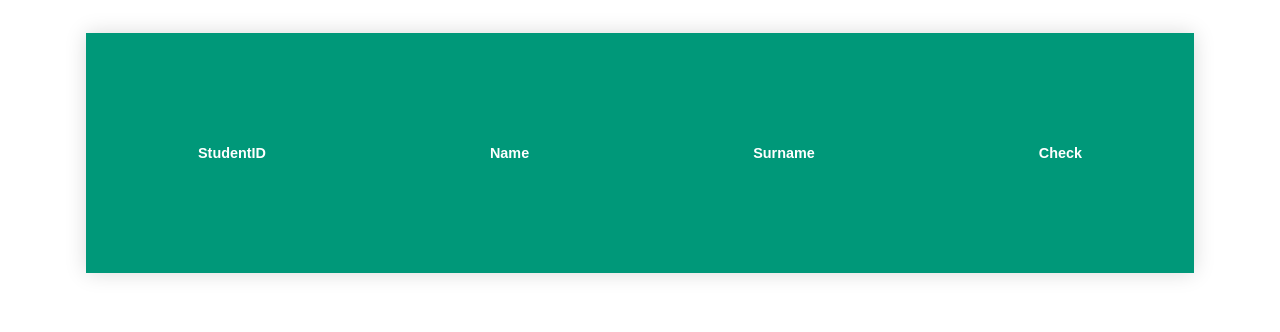
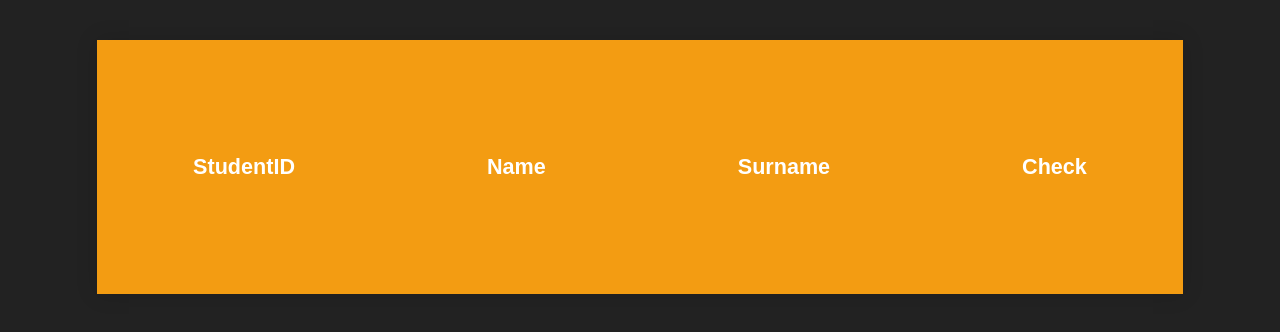
Before and after one commit to mazenbeik1/WebProject, a plain HTML site: page nerdView.html in a window 1280 px wide. Drawn offline with Linux system fonts and the light colour scheme.

Commit message:
Color Updated

```diff
--- a/nerdView.css
+++ b/nerdView.css
@@ -1,3 +1,6 @@
+html {
+   background-color: #222;
+}
 body {
    display: flex;
    justify-content: center;
@@ -6,20 +9,25 @@ body {
 
 td,th
 {
-   padding: 7rem;
+   padding: 6rem;
+}
+
+tr {
+   background: #3F4447;
 }
 
 #assignmentsTable {
    border-collapse: collapse;
-   margin: 25px 0;
+   margin: 2rem 1rem;
    font-size: 0.9em;
    font-family: sans-serif;
-   min-width: 400px;
+   min-width: 15rem;
+   color: #FFF;
    box-shadow: 0 0 20px rgba(0, 0, 0, 0.15);
 }
 
 #assignmentsTable thead tr {
-   background-color: #009879;
+   background-color: #F39C12;
    color: #ffffff;
    text-align: left;
 }
--- a/nerdView.html
+++ b/nerdView.html
@@ -12,10 +12,10 @@
 		<table id="assignmentsTable">
 			<thead>
 				<tr>
-					<th>StudentID</th>
-					<th>Name</th>
-					<th>Surname</th>
-					<th>Check</th>
+					<th><h2>StudentID</h2></th>
+					<th><h2>Name</h2></th>
+					<th><h2>Surname</h2></th>
+					<th><h2>Check</h2></th>
 				</tr>
 			</thead>
 		</table>
```
